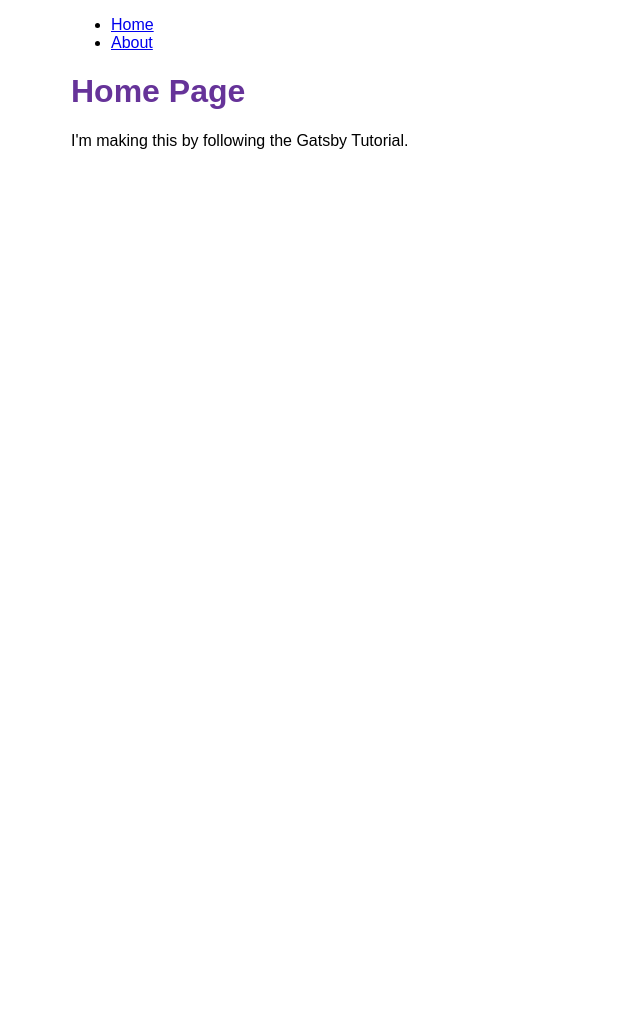
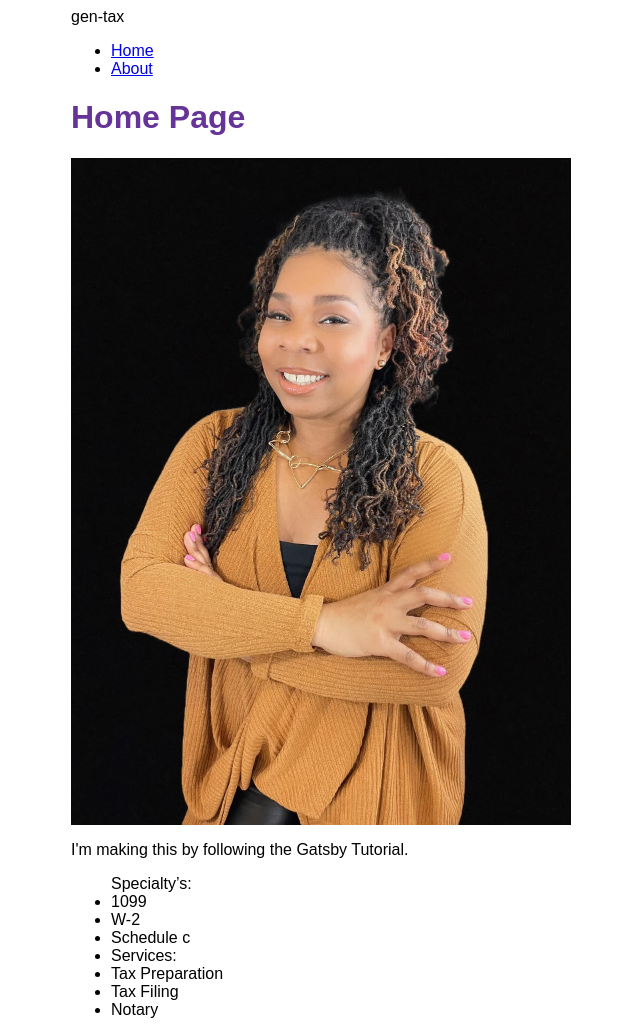
Before and after one commit to aboston93/Gen-tax, a Gatsby site: page / in a window 1280 px wide. Shown: the whole page, without its empty margins (319-959 px from the left). Before the commit the page ends 800 px from the top, so only its background shows below. Built offline with nearby package versions, Linux system fonts and the light colour scheme; Gatsby itself is replaced by a stand-in of ours.

Commit message:
Doing the styling

```diff
--- a/gatsby-config.js
+++ b/gatsby-config.js
@@ -3,5 +3,8 @@ module.exports = {
     siteUrl: "https://www.yourdomain.tld",
     title: "gen-tax",
   },
-  plugins: [],
+  plugins: [    "gatsby-plugin-image",
+  "gatsby-plugin-sharp",
+  "gatsby-source-filesystem"
+],
 };
--- a/package.json
+++ b/package.json
@@ -15,6 +15,9 @@
   },
   "dependencies": {
     "gatsby": "^4.1.0",
+    "gatsby-plugin-image": "^2.1.2",
+    "gatsby-plugin-sharp": "^4.1.3",
+    "gatsby-source-filesystem": "^4.1.2",
     "react": "^17.0.1",
     "react-dom": "^17.0.1"
   }
--- a/src/components/layout.js
+++ b/src/components/layout.js
@@ -1,17 +1,29 @@
 import * as React from 'react'
-import { Link } from 'gatsby'
+import { Link, useStaticQuery, graphql } from 'gatsby'
 import {
   container,
   heading,
   navLinks,
   navLinkItem,
-  navLinkText
+  navLinkText,
+  siteTitle,
 } from './layout.module.css'
 
 const Layout = ({ pageTitle, children }) => {
+  const data = useStaticQuery(graphql`
+    query {
+      site {
+        siteMetadata {
+          title
+        }
+      }
+    }
+  `)
+
   return (
     <div className={container}>
-      <title>{pageTitle}</title>
+      <title>{pageTitle} | {data.site.siteMetadata.title}</title>
+      <header className={siteTitle}>{data.site.siteMetadata.title}</header>
       <nav>
         <ul className={navLinks}>
           <li className={navLinkItem}>
--- a/src/pages/about.js
+++ b/src/pages/about.js
@@ -4,7 +4,11 @@ import Layout from '../components/layout'
 const AboutPage = () => {
   return (
     <Layout pageTitle="About Me">
-      <p>Hi there! I'm the proud creator of this site, which I built with Gatsby.</p>
+      <p>My name is Genesis Ellis, and I’ve been preparing taxes since 2018. I’ve helped hundreds of people maximize their refunds and are helping small business owners to reduce or eliminate their tax liabilities. I’ve also served as a volunteer at my old high school to educate young workers on how to file taxes.
+
+I’ve learned through years of professional and entrepreneurial experience what it means to deliver fantastic customer service and make annual income within 4 months. I look forward to helping you meet your goals, reduce your tax liability, increase your tax refund, propel your business, and/or embark on the path to a profitable new tax preparation business.
+
+</p>
     </Layout>
   )
 }
--- a/src/pages/index.js
+++ b/src/pages/index.js
@@ -1,12 +1,36 @@
-import * as React from 'react'
-import Layout from '../components/layout'
+import * as React from "react";
+import Layout from "../components/layout";
+import { StaticImage } from "gatsby-plugin-image";
 
 const IndexPage = () => {
   return (
     <Layout pageTitle="Home Page">
+      <StaticImage
+        alt="Clifford, a reddish-brown pitbull, posing on a couch and looking stoically at the camera"
+        src="../images/genrelaxed.jpg"
+      />
       <p>I'm making this by following the Gatsby Tutorial.</p>
+     <ul>Specialty’s:
+    <li>
+
+1099</li>
+
+<li>W-2</li>
+
+<li>Schedule c</li>
+
+<li>Services:
+</li>
+<li>Tax Preparation </li>
+
+<li>Tax Filing
+</li>
+
+<li>Notary</li>
+
+     </ul>
     </Layout>
-  )
-}
+  );
+};
 
-export default IndexPage
+export default IndexPage;
```
Also changed, not shown: src/images/genrelaxed.jpg (added), 1 other file.
